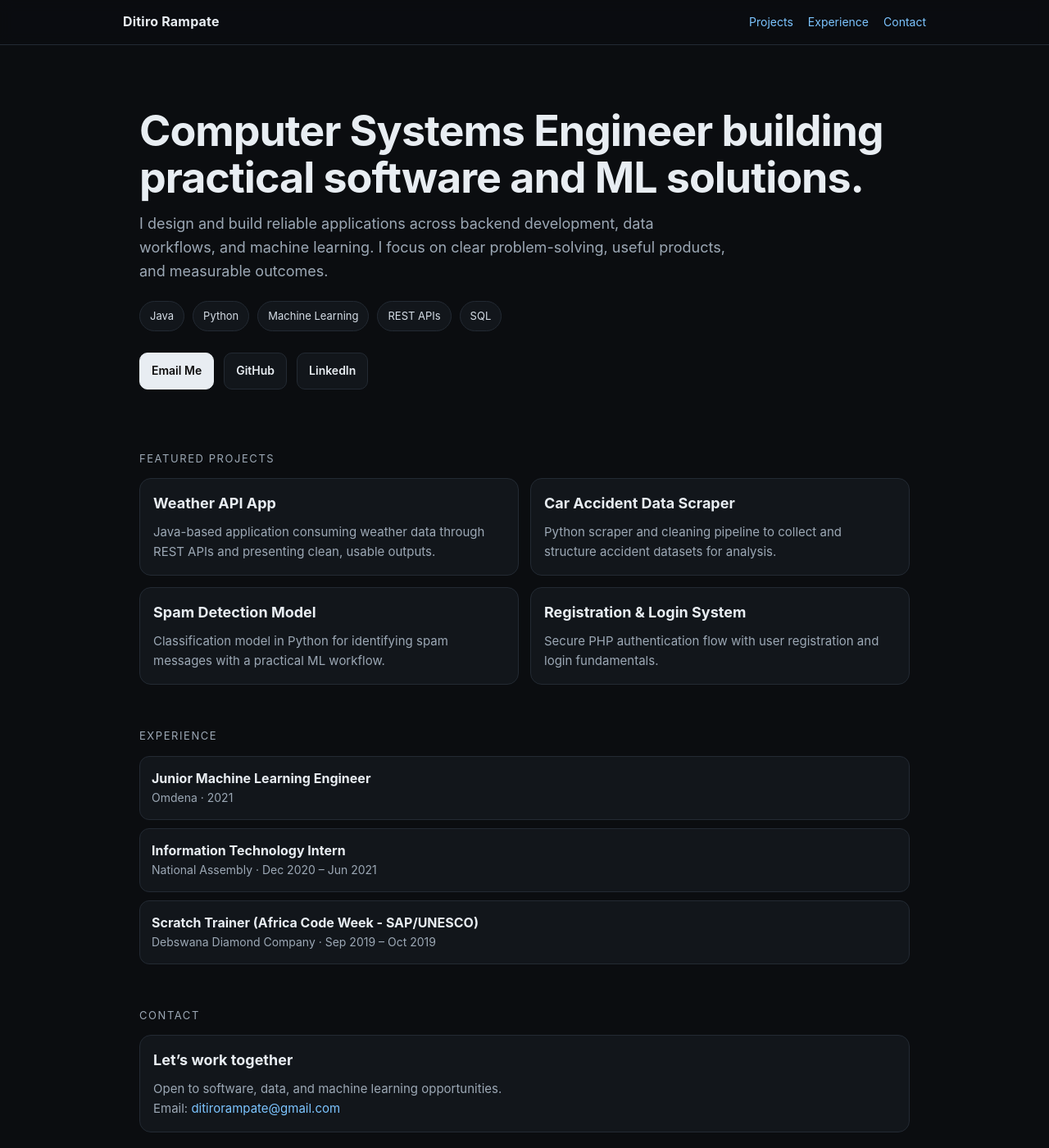
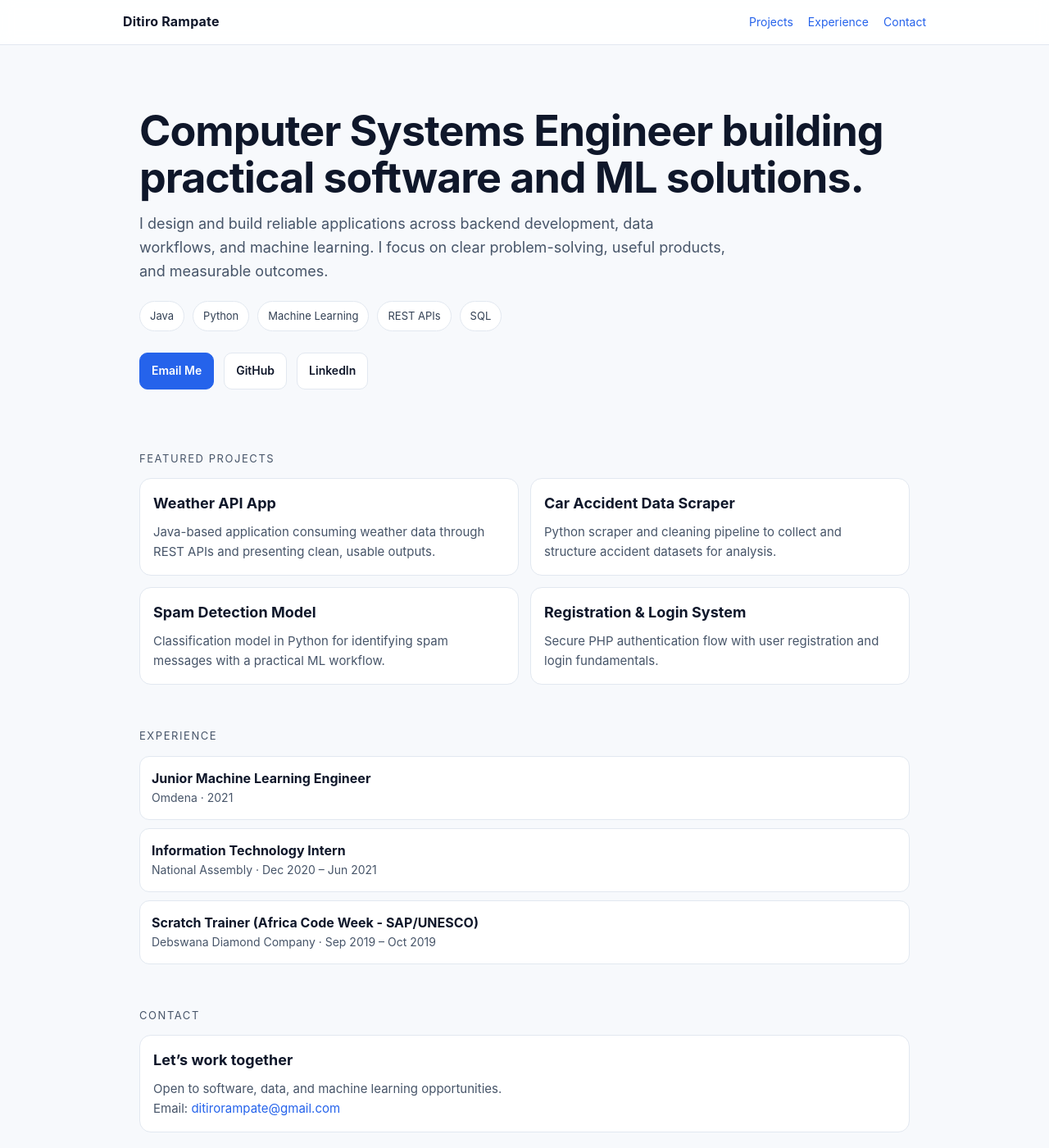
Before and after one commit to ditirodt/ditirodt.github.io, a Jekyll site: the page index.html, which Jekyll copies as it is, in a window 1280 px wide and 1400 px high. Shown: the whole window at 82% size. Built offline with Jekyll 4.4.1, drawn with Linux system fonts in a browser that asks for light colours.

Commit message:
Switch portfolio theme to clean bright light mode

```diff
--- a/index.html
+++ b/index.html
@@ -7,13 +7,13 @@
   <meta name="description" content="Computer Systems Engineer building practical software, data, and machine learning solutions." />
   <style>
     :root {
-      --bg: #0b0d10;
-      --surface: #12161b;
-      --text: #e8edf2;
-      --muted: #9ca8b5;
-      --line: #232a33;
-      --accent: #7cc4ff;
-      --accent-2: #a7f3d0;
+      --bg: #f7f9fc;
+      --surface: #ffffff;
+      --text: #0f172a;
+      --muted: #475569;
+      --line: #e2e8f0;
+      --accent: #2563eb;
+      --accent-2: #14b8a6;
       --max: 980px;
     }
 
@@ -35,7 +35,7 @@
       position: sticky;
       top: 0;
       backdrop-filter: blur(8px);
-      background: rgba(11, 13, 16, 0.75);
+      background: rgba(255, 255, 255, 0.88);
       border-bottom: 1px solid var(--line);
       z-index: 20;
     }
@@ -70,7 +70,7 @@
     .chip {
       border: 1px solid var(--line);
       background: var(--surface);
-      color: #d5dde6;
+      color: #334155;
       padding: 7px 12px;
       border-radius: 999px;
       font-size: 13px;
@@ -88,8 +88,8 @@
       font-size: 14px;
       text-decoration: none;
     }
-    .btn.primary { background: var(--text); color: #0a0a0a; border-color: var(--text); }
-    .btn.secondary { background: var(--surface); color: var(--text); }
+    .btn.primary { background: #2563eb; color: #ffffff; border-color: #2563eb; }
+    .btn.secondary { background: #ffffff; color: #0f172a; }
 
     section { padding: 26px 0; }
     .section-title {
```
